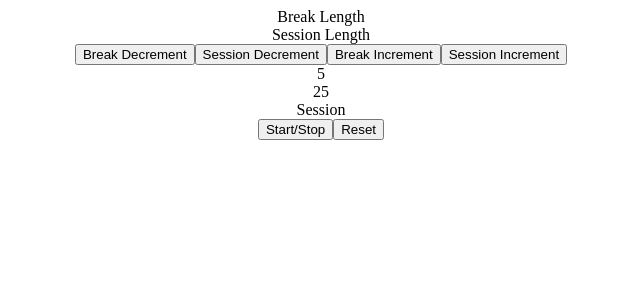
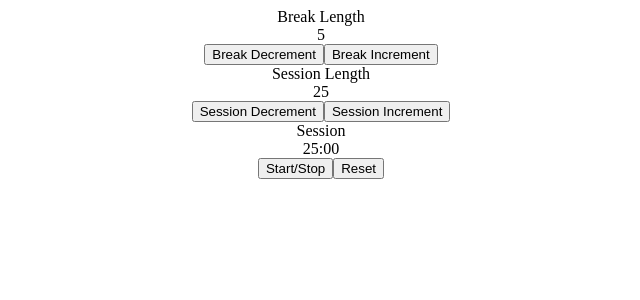
Before and after one commit to mkrashad/react-countdown, a React (Create React App) app: page / in a window 1280 px wide. Shown: the top 300 px of the page, without its empty margins (319-959 px from the left). Built offline with nearby package versions, Linux system fonts and the light colour scheme.

Commit message:
Seperate user story by components

```diff
--- a/src/App.tsx
+++ b/src/App.tsx
@@ -1,20 +1,15 @@
 import React from 'react';
+import BreakLength from './components/BreakLength';
+import SessionLength from './components/SessionLength';
+import Timer from './components/Timer';
 import './App.css';
 
 const App: React.FC = () => {
   return (
     <div className='App'>
-      <div id='break-label'>Break Length</div>
-      <div id='session-label'>Session Length</div>
-      <button id='break-decrement'>Break Decrement</button>
-      <button id='session-decrement'>Session Decrement</button>
-      <button id='break-increment'>Break Increment</button>
-      <button id='session-increment'>Session Increment</button>
-      <div id='break-length'>5</div>
-      <div id='session-length'>25</div>
-      <div id='timer-label'>Session</div>
-      <button id='start_stop'>Start/Stop</button>
-      <button id='reset'>Reset</button>
+      <BreakLength />
+      <SessionLength />
+      <Timer />
     </div>
   );
 };
--- /dev/null
+++ b/src/components/BreakLength.tsx
@@ -0,0 +1,14 @@
+import React from 'react';
+
+const BreakLength: React.FC = () => {
+  return (
+    <>
+      <div id='break-label'>Break Length</div>
+      <div id='break-length'>5</div>
+      <button id='break-decrement'>Break Decrement</button>
+      <button id='break-increment'>Break Increment</button>
+    </>
+  );
+};
+
+export default BreakLength;
--- /dev/null
+++ b/src/components/SessionLength.tsx
@@ -0,0 +1,14 @@
+import React from 'react';
+
+const SessionLength: React.FC = () => {
+  return (
+    <div>
+      <div id='session-label'>Session Length</div>
+      <div id='session-length'>25</div>
+      <button id='session-decrement'>Session Decrement</button>
+      <button id='session-increment'>Session Increment</button>
+    </div>
+  );
+};
+
+export default SessionLength;
--- /dev/null
+++ b/src/components/Timer.tsx
@@ -0,0 +1,14 @@
+import React from 'react';
+
+const Timer: React.FC = () => {
+  return (
+    <div>
+      <div id='timer-label'>Session</div>
+      <div id='time-left'>25:00</div>
+      <button id='start_stop'>Start/Stop</button>
+      <button id='reset'>Reset</button>
+    </div>
+  );
+};
+
+export default Timer;
```
